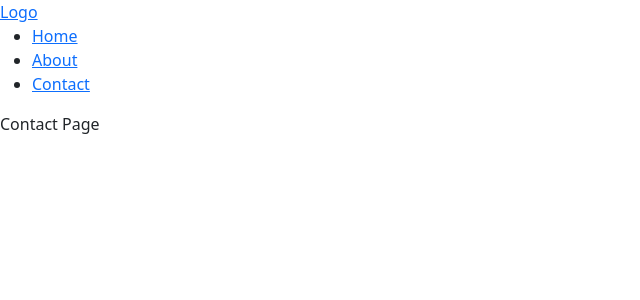
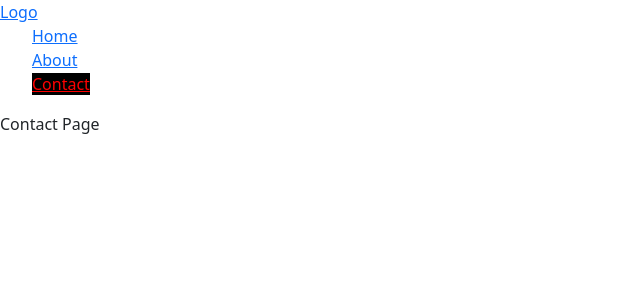
Before and after one commit to Arvindkr123/React-Learning, a React (Create React App) app: page /contact in a window 1280 px wide. Shown: the top 300 px of the page, without its empty margins (0-640 px from the left). Built offline with nearby package versions, Linux system fonts and the light colour scheme.

Commit message:
NavLinks

```diff
--- a/src/About.js
+++ b/src/About.js
@@ -1,5 +1,5 @@
 import React from 'react'
-import { Link } from 'react-router-dom';
+import { NavLink } from 'react-router-dom';
 
 const About = () => {
     return (
@@ -7,12 +7,13 @@
             <header>
                 <a href='#'>Logo</a>
                 <nav>
-        <ul>
+                    <ul style={{ listStyle: 'none', textDecoration: 'none' }}>
+
                         <li>
-                <Link to='/'>Home</Link>
+                            <NavLink to='/'>Home</NavLink>
                         </li>
-            <li><Link to='/about'>About</Link></li>
-            <li><Link to='/contact'>Contact</Link></li>
+                        <li><NavLink to='/about'>About</NavLink></li>
+                        <li><NavLink to='/contact'>Contact</NavLink></li>
                     </ul>
                 </nav>
             </header>
--- a/src/App.css
+++ b/src/App.css
@@ -1,5 +1,10 @@
 .App {
   text-align: center;
+}
+
+.active{
+  color: red;
+  background-color:black;
 }
 
 .App-logo {
--- a/src/Contact.js
+++ b/src/Contact.js
@@ -1,5 +1,5 @@
 import React from 'react'
-import { Link } from 'react-router-dom';
+import { NavLink } from 'react-router-dom';
 
 const Contact = () => {
     return (
@@ -7,12 +7,13 @@
             <header>
                 <a href='#'>Logo</a>
                 <nav>
-            <ul>
+                    <ul style={{ listStyle: 'none', textDecoration: 'none' }}>
+
                         <li>
-                    <Link to='/'>Home</Link>
+                            <NavLink to='/'>Home</NavLink>
                         </li>
-                <li><Link to='/about'>About</Link></li>
-                <li><Link to='/contact'>Contact</Link></li>
+                        <li><NavLink to='/about'>About</NavLink></li>
+                        <li><NavLink to='/contact'>Contact</NavLink></li>
                     </ul>
                 </nav>
             </header>
--- a/src/Home.js
+++ b/src/Home.js
@@ -1,5 +1,5 @@
 import React from 'react'
-import { Link } from 'react-router-dom';
+import { NavLink } from 'react-router-dom';
 
 const Home = () => {
   return (
@@ -7,12 +7,12 @@
    <header>
         <a href='#'>Logo</a>
         <nav>
-        <ul>
+            <ul style={{listStyle:'none', textDecoration:'none'}}>
                 <li>
-                <Link to='/'>Home</Link>
+                    <NavLink to='/'>Home</NavLink>
                 </li>
-            <li><Link to='/about'>About</Link></li>
-            <li><Link to='/contact'>Contact</Link></li>
+                <li><NavLink to='/about'>About</NavLink></li>
+                <li><NavLink to='/contact'>Contact</NavLink></li>
             </ul>
         </nav>
         </header>
```
Lines whose indentation alone changed are shown as unchanged.
